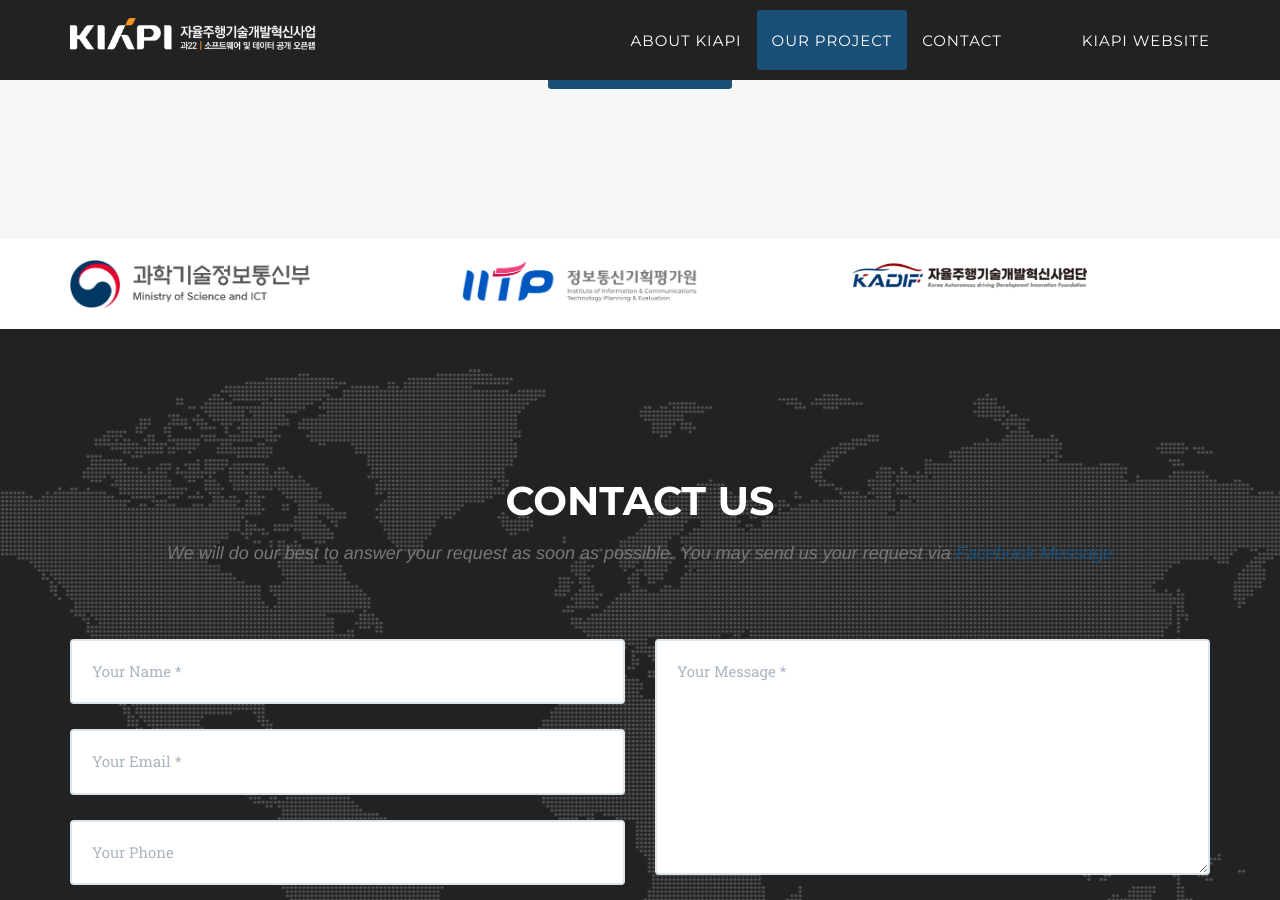
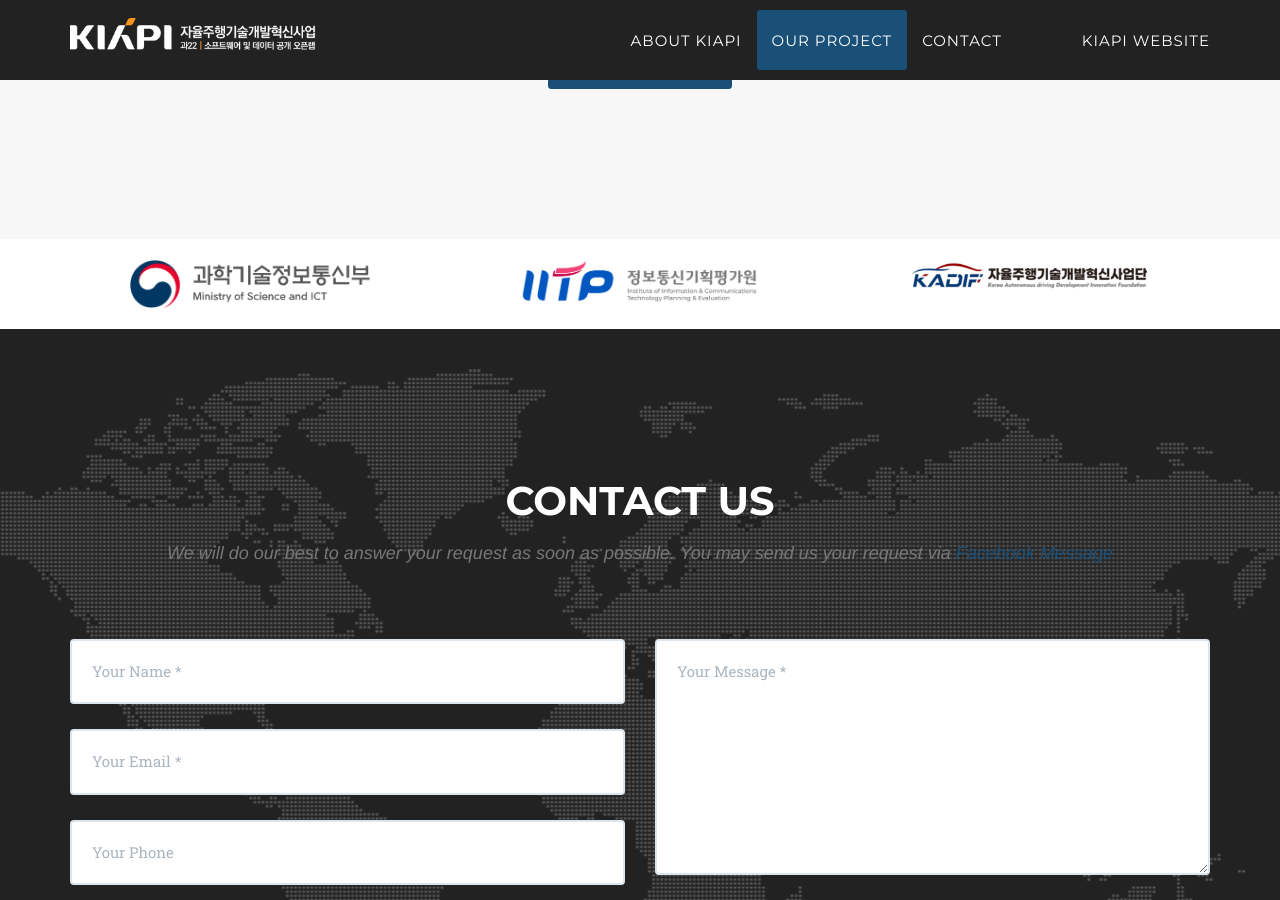
Before and after one commit to knowJang/kiapi-msit-22.github.io, a Jekyll site: the page built from index.html, in a window 1280 px wide and 900 px high, scrolled down 3657 px. Built offline with Jekyll 4.4.1, drawn with Linux system fonts in a browser that asks for light colours; some web fonts are replaced.

Commit message:
Update sponsors.html

```diff
--- a/_includes/2017_data/sponsors.html
+++ b/_includes/2017_data/sponsors.html
@@ -9,17 +9,17 @@
             <div class="row">
                 <div class="col-md-4 col-sm-6">
                     <a href="https://www.msit.go.kr/" class="portfolio-link" data-toggle="modal">
-                        <img class="img-fluid d-block mx-auto" src="../css/2017_style/img/sponsors/MSIT.png" class="img-responsive img-centered sponsor-image" alt="과학기술정보통신부" style="max-width: 240px">
+                        <img src="../css/2017_style/img/sponsors/MSIT.png" class="img-responsive img-centered sponsor-image" alt="과학기술정보통신부" style="max-width: 240px">
                     </a>
                 </div>
                 <div class="col-md-4 col-sm-6">
                     <a href="https://www.iitp.kr/" class="portfolio-link" data-toggle="modal">
-                        <img class="img-fluid d-block mx-auto" src="../css/2017_style/img/sponsors/IITP.png" class="img-responsive img-centered sponsor-image" alt="정보통신기획평가원" style="max-width: 240px">
+                        <img src="../css/2017_style/img/sponsors/IITP.png" class="img-responsive img-centered sponsor-image" alt="정보통신기획평가원" style="max-width: 240px">
                     </a>
                 </div>
                 <div class="col-md-4 col-sm-6">
                     <a href="https://www.kadif.kr/" class="portfolio-link" data-toggle="modal">
-                        <img class="img-fluid d-block mx-auto" src="../css/2017_style/img/sponsors/KADIF.png" class="img-responsive img-centered sponsor-image" alt="자율주행기술개발혁신사업단" style="max-width: 240px">
+                        <img src="../css/2017_style/img/sponsors/KADIF.png" class="img-responsive img-centered sponsor-image" alt="자율주행기술개발혁신사업단" style="max-width: 240px">
                     </a>
                 </div>
             </div>
```
